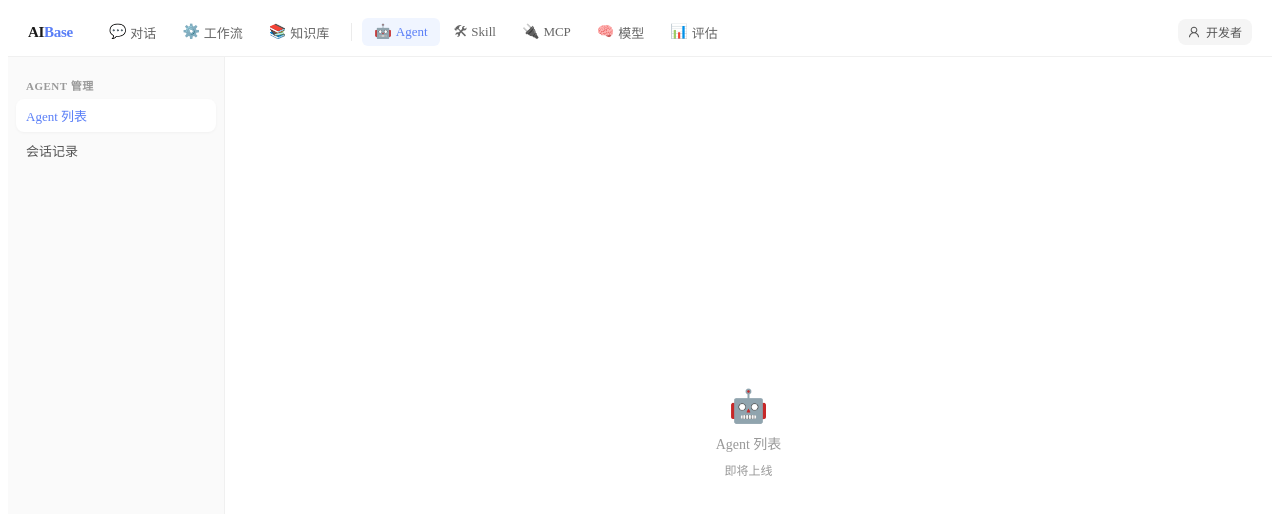
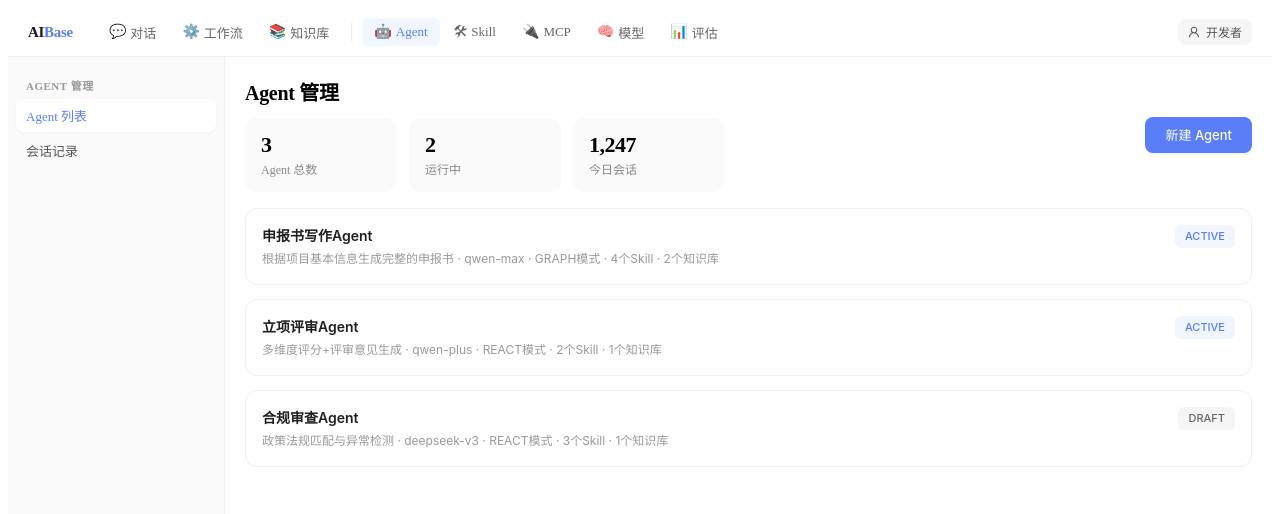
Before and after one commit to ikyr/AIBase, a React (Vite) app in the folder ai-base-frontend/: page /agent in a window 1280 px wide. Shown: the top 514 px of the page. Built offline with nearby package versions, Linux system fonts and the light colour scheme.

Commit message:
feat: implement agent list page with mock data and stats

```diff
--- a/ai-base-frontend/src/modules/agent/pages/AgentListPage.tsx
+++ b/ai-base-frontend/src/modules/agent/pages/AgentListPage.tsx
@@ -1,9 +1,57 @@
+// src/modules/agent/pages/AgentListPage.tsx
+import { useEffect } from 'react';
+import { Card, Spin } from 'antd';
+import { useNavigate } from 'react-router-dom';
+import { useAgentStore } from '../stores/agentStore';
+import StatCard from '../../../shared/components/StatCard';
+import StatusTag from '../../../shared/components/StatusTag';
+import EmptyState from '../../../shared/components/EmptyState';
+import PageHeader from '../../../shared/components/PageHeader';
+
 export default function AgentListPage() {
+  const { agents, loading, fetchList } = useAgentStore();
+  const navigate = useNavigate();
+
+  useEffect(() => { fetchList(); }, [fetchList]);
+
   return (
-    <div style={{ display: 'flex', alignItems: 'center', justifyContent: 'center', height: '100%', color: '#999', gap: 8, flexDirection: 'column' }}>
-      <span style={{ fontSize: 32 }}>🤖</span>
-      <span style={{ fontSize: 14, fontWeight: 500 }}>Agent 列表</span>
-      <span style={{ fontSize: 12 }}>即将上线</span>
+    <div>
+      <PageHeader title="Agent 管理" actionLabel="新建 Agent" onAction={() => {}}>
+        <div style={{ display: 'flex', gap: 12, marginTop: 12 }}>
+          <StatCard value={agents.length} label="Agent 总数" />
+          <StatCard value={agents.filter((a) => a.status === 'ACTIVE').length} label="运行中" />
+          <StatCard value="1,247" label="今日会话" />
+        </div>
+      </PageHeader>
+
+      <div style={{ padding: '0 20px 20px' }}>
+        {loading ? (
+          <Spin style={{ display: 'block', margin: '40px auto' }} />
+        ) : agents.length === 0 ? (
+          <EmptyState icon="🤖" title="暂无 Agent" description="创建你的第一个 AI Agent" actionLabel="新建 Agent" onAction={() => {}} />
+        ) : (
+          <div style={{ display: 'flex', flexDirection: 'column', gap: 14 }}>
+            {agents.map((agent) => (
+              <Card
+                key={agent.id}
+                hoverable
+                onClick={() => navigate(`/agent/${agent.id}`)}
+                styles={{ body: { padding: 16 } }}
+              >
+                <div style={{ display: 'flex', justifyContent: 'space-between', alignItems: 'flex-start' }}>
+                  <div>
+                    <div style={{ fontSize: 14, fontWeight: 600, marginBottom: 4 }}>{agent.name}</div>
+                    <div style={{ fontSize: 12, color: '#999' }}>
+                      {agent.description} · {agent.model} · {agent.coordinationMode}模式 · {agent.skillCount}个Skill · {agent.kbCount}个知识库
+                    </div>
+                  </div>
+                  <StatusTag status={agent.status} />
+                </div>
+              </Card>
+            ))}
+          </div>
+        )}
+      </div>
     </div>
   );
 }
--- /dev/null
+++ b/ai-base-frontend/src/modules/agent/stores/agentStore.ts
@@ -0,0 +1,36 @@
+// src/modules/agent/stores/agentStore.ts
+import { create } from 'zustand';
+
+interface AgentDef {
+  id: string;
+  name: string;
+  description: string;
+  model: string;
+  coordinationMode: string;
+  skillCount: number;
+  kbCount: number;
+  status: string;
+}
+
+interface AgentState {
+  agents: AgentDef[];
+  loading: boolean;
+  fetchList: () => Promise<void>;
+}
+
+// Mock data until backend agent service is ready
+const mockAgents: AgentDef[] = [
+  { id: '1', name: '申报书写作Agent', description: '根据项目基本信息生成完整的申报书', model: 'qwen-max', coordinationMode: 'GRAPH', skillCount: 4, kbCount: 2, status: 'ACTIVE' },
+  { id: '2', name: '立项评审Agent', description: '多维度评分+评审意见生成', model: 'qwen-plus', coordinationMode: 'REACT', skillCount: 2, kbCount: 1, status: 'ACTIVE' },
+  { id: '3', name: '合规审查Agent', description: '政策法规匹配与异常检测', model: 'deepseek-v3', coordinationMode: 'REACT', skillCount: 3, kbCount: 1, status: 'DRAFT' },
+];
+
+export const useAgentStore = create<AgentState>((set) => ({
+  agents: [],
+  loading: false,
+  fetchList: async () => {
+    set({ loading: true });
+    await new Promise((r) => setTimeout(r, 400));
+    set({ agents: mockAgents, loading: false });
+  },
+}));
```
